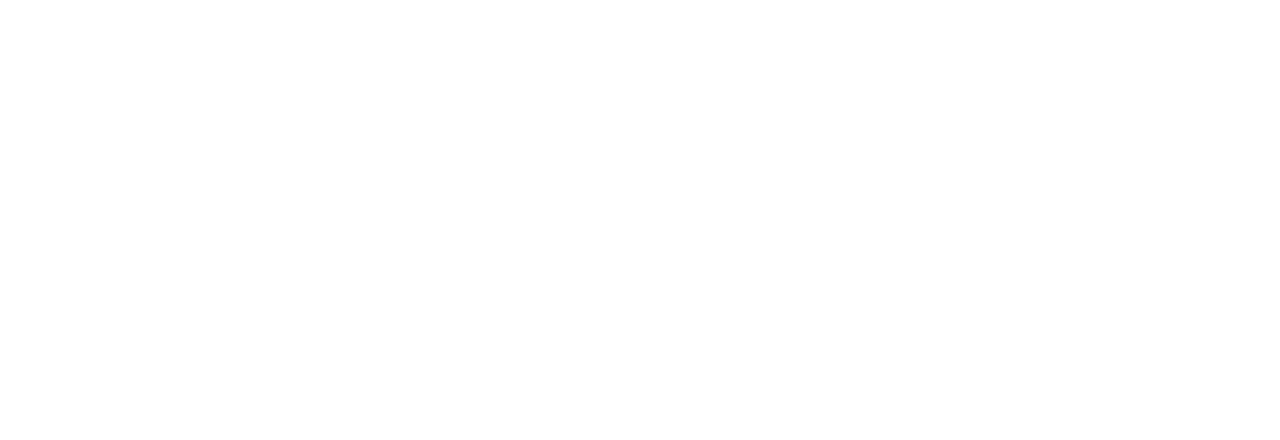
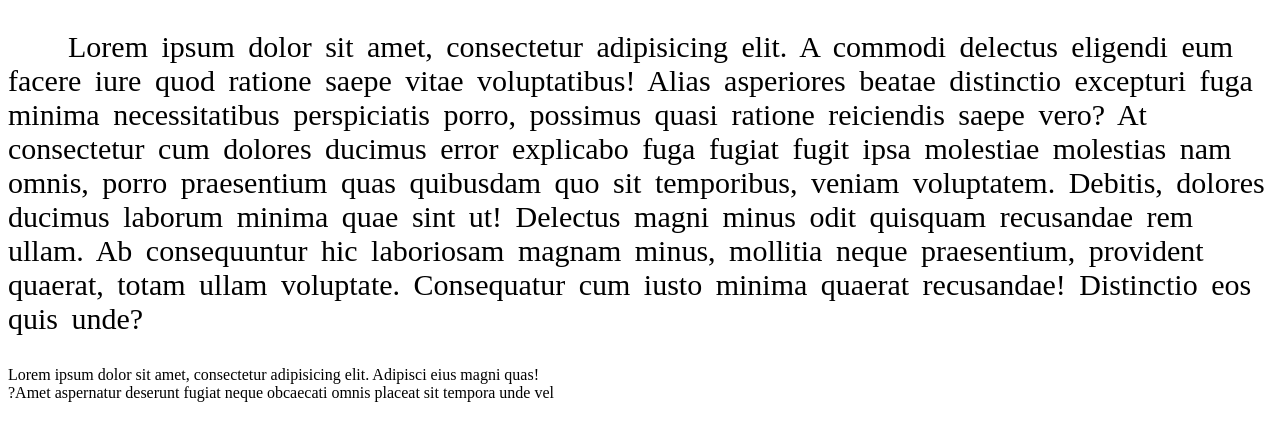
Before and after one commit to Vasy12/fd_html_css_practice_hacks, a plain HTML site: page index.html in a window 1280 px wide. Drawn offline with Linux system fonts and the light colour scheme.

Commit message:
Add text direction examples

```diff
--- a/css/styles.css
+++ b/css/styles.css
@@ -0,0 +1,57 @@
+/*
+
+color	Sets the color of text
+direction	Specifies the text direction/writing direction
+letter-spacing	Increases or decreases the space between characters in a text
+line-height	Sets the line height
+text-align	Specifies the horizontal alignment of text
+text-decoration	Specifies the decoration added to text
+text-indent	Specifies the indentation of the first line in a text-block
+text-shadow	Specifies the shadow effect added to text
+text-transform	Controls the capitalization of text
+text-overflow	Specifies how overflowed content that is not displayed should be signaled to the user
+unicode-bidi	Used together with the direction property to set or return whether the text should be overridden to support multiple languages in the same document
+vertical-align	Sets the vertical alignment of an element
+white-space	Specifies how white-space inside an element is handled
+word-spacing	Increases or decreases the space between words in a text
+*/
+
+
+/*
+    overflow*
+    word-spacing
+    text-overflow
+*/
+
+/*
+    direction:
+
+    text-align
+    unicode-bidi
+*/
+
+/*
+    letter-spacing
+    word-spacing
+    text-indent
+*/
+
+#indentExample{
+    font-size: 30px;
+    text-indent: 2em;
+    word-spacing: 0.2em;
+}
+
+.directionLTR{
+    direction: ltr;
+}
+
+.directionRTL{
+    direction: rtl;
+}
+
+.commonStyles{
+    display: inline;
+    text-align: end;
+    unicode-bidi: embed;
+}
--- a/index.html
+++ b/index.html
@@ -6,6 +6,15 @@
     <link rel="stylesheet" href="./css/styles.css">
 </head>
 <body>
-
+<p id="indentExample">Lorem ipsum dolor sit amet, consectetur adipisicing elit. A commodi delectus eligendi eum facere iure quod ratione
+    saepe vitae voluptatibus! Alias asperiores beatae distinctio excepturi fuga minima necessitatibus perspiciatis
+    porro, possimus quasi ratione reiciendis saepe vero? At consectetur cum dolores ducimus error explicabo fuga fugiat
+    fugit ipsa molestiae molestias nam omnis, porro praesentium quas quibusdam quo sit temporibus, veniam voluptatem.
+    Debitis, dolores ducimus laborum minima quae sint ut! Delectus magni minus odit quisquam recusandae rem ullam. Ab
+    consequuntur hic laboriosam magnam minus, mollitia neque praesentium, provident quaerat, totam ullam voluptate.
+    Consequatur cum iusto minima quaerat recusandae! Distinctio eos quis unde?</p>
+<div class="directionLTR commonStyles">Lorem ipsum dolor sit amet, consectetur adipisicing elit. Adipisci eius magni quas!</div>
+<br>
+<div class="directionRTL commonStyles">Amet aspernatur deserunt fugiat neque obcaecati omnis placeat sit tempora unde vel?</div>
 </body>
 </html>
```
